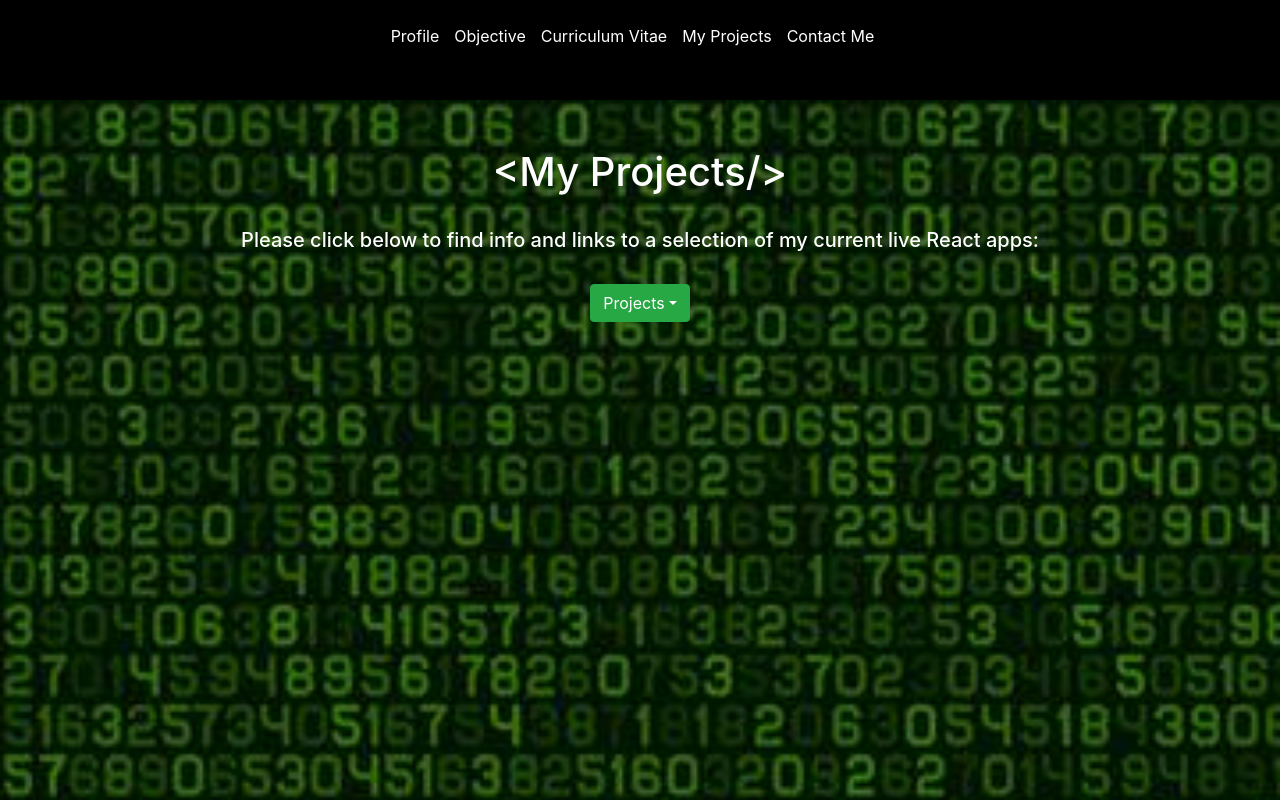
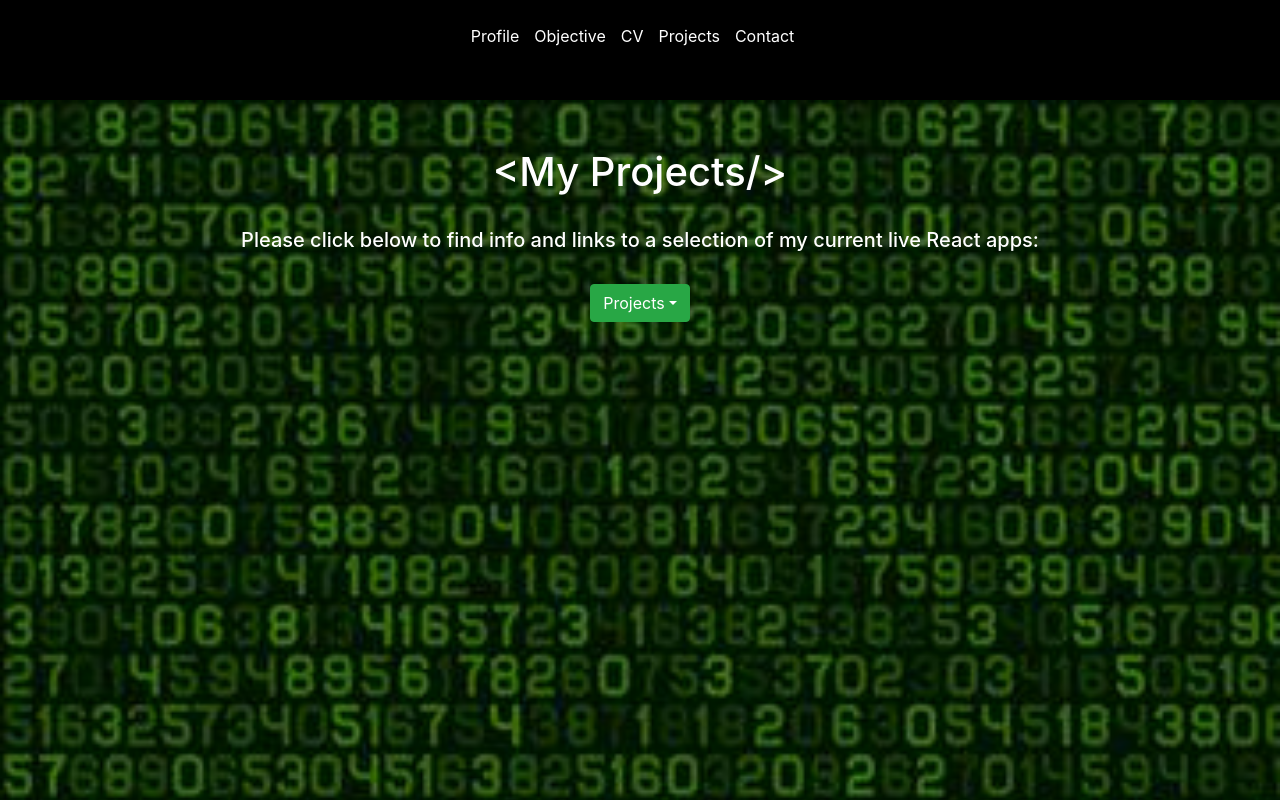
Before and after one commit to MarkGaunt1/mgportfolio, a React (Create React App) app: page /projects in a window 1280 px wide. Shown: the top 800 px of the page. Built offline with nearby package versions, Linux system fonts and the light colour scheme.

Commit message:
further project page amends

```diff
--- a/src/App.js
+++ b/src/App.js
@@ -48,11 +48,11 @@ function App() {
 
               <Link style={{color: "white", marginRight: '15px'}} to="/objective">Objective</Link>
 
-              <Link style={{color: "white", marginRight: '15px'}} to="/curriculumvitae">Curriculum Vitae</Link>
+              <Link style={{color: "white", marginRight: '15px'}} to="/curriculumvitae">CV</Link>
 
-              <Link style={{color: "white", marginRight: '15px'}} to="/projects">My Projects</Link>
+              <Link style={{color: "white", marginRight: '15px'}} to="/projects">Projects</Link>
 
-              <Link style={{color: "white", marginRight: '15px'}} to="/contactme">Contact Me</Link>
+              <Link style={{color: "white", marginRight: '15px'}} to="/contactme">Contact</Link>
 
 
         </nav>
--- a/src/MyComponentProjects.js
+++ b/src/MyComponentProjects.js
@@ -26,7 +26,7 @@ const styles = {
     };
 
     const stylesTwo = {
-      width: '50%',
+      width: '90%',
       height: '800px',
       color: 'grey',
       margin: '0',
@@ -57,7 +57,7 @@ export function MyComponentProjects(){
     return <div style ={stylesTwo}>
     <br/>
     <div style={{ display: "flex", justifyContent: "center", alignItems: "center" }}>
-    <Card style={{ color: 'white', backgroundImage: 'url('+imageFour+')', width: '18rem' }}>
+    <Card style={{ color: 'white', backgroundImage: 'url('+imageFour+')', width: '90%' }}>
   <Card.Img  />
   <Card.Body>
     <Card.Title>Job Board App</Card.Title>
@@ -70,7 +70,7 @@ export function MyComponentProjects(){
     </div>
     <br/>
     <div style={{ display: "flex", justifyContent: "center", alignItems: "center" }}>
-    <Card style={{ color: 'black', fontWeight: 'bold', backgroundImage: 'url('+imageTwo+')',width: '18rem' }}>
+    <Card style={{ color: 'black', fontWeight: 'bold', backgroundImage: 'url('+imageTwo+')',width: '90%' }}>
   <Card.Img  />
   <Card.Body>
     <Card.Title>Inventory (Icecream Co) App</Card.Title>
@@ -83,7 +83,7 @@ export function MyComponentProjects(){
     </div>
     <br/>
     <div style={{ display: "flex", justifyContent: "center", alignItems: "center" }}>
-    <Card style={{ color: 'white', backgroundImage: 'url('+imageThree+')', width: '18rem' }}>
+    <Card style={{ color: 'white', backgroundImage: 'url('+imageThree+')', width: '90%' }}>
   <Card.Img />
   <Card.Body>
     <Card.Title>Weather App</Card.Title>
@@ -96,7 +96,7 @@ export function MyComponentProjects(){
     </div>
     <br/>
     <div style={{ display: "flex", justifyContent: "center", alignItems: "center" }}>
-    <Card style={{ color: 'white', backgroundImage: 'url('+image+')', width: '18rem' }}>
+    <Card style={{ color: 'white', backgroundImage: 'url('+image+')', width: '90%' }}>
   <Card.Img  />
   <Card.Body>
     <Card.Title>Portfolio App!</Card.Title>
```
